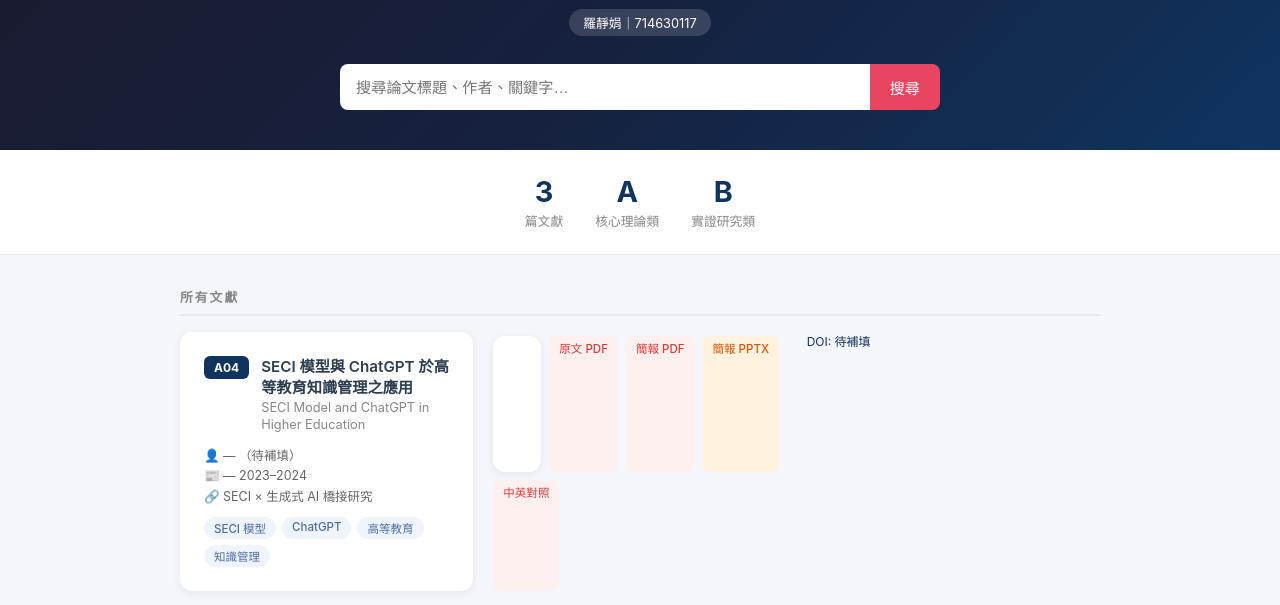
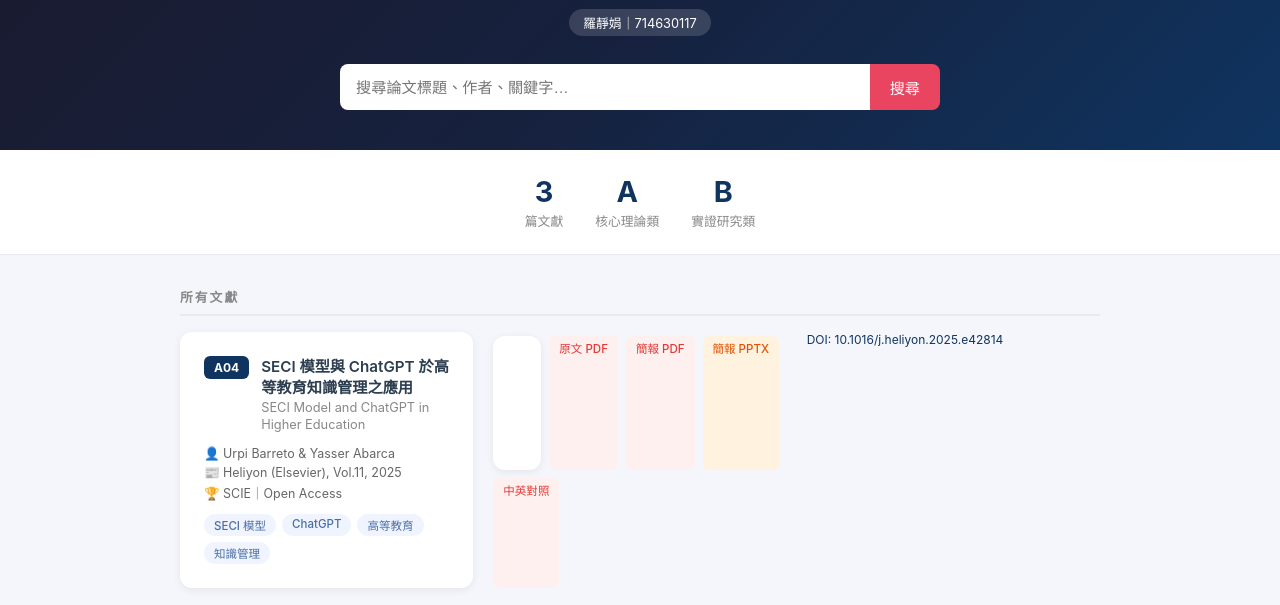
Before and after one commit to tarshar4242/thesis-library, a plain HTML site: page index.html in a window 1280 px wide. Shown: the part 127-732 px from the top of the page. Drawn offline with Linux system fonts and the light colour scheme.

Commit message:
更新 A04 書目資料：Barreto & Abarca, Heliyon 2025, DOI 10.1016/j.heliyon.2025.e42814

```diff
--- a/index.html
+++ b/index.html
@@ -122,9 +122,9 @@
         </div>
       </div>
       <div class="card-meta">
-        <span>👤 — （待補填）</span>
-        <span>📰 — 2023–2024</span>
-        <span>🔗 SECI × 生成式 AI 橋接研究</span>
+        <span>👤 Urpi Barreto & Yasser Abarca</span>
+        <span>📰 Heliyon (Elsevier), Vol.11, 2025</span>
+        <span>🏆 SCIE｜Open Access</span>
       </div>
       <div class="card-tags">
         <span class="tag">SECI 模型</span>
@@ -138,7 +138,7 @@
         <a class="file-btn pptx" href="A04/A04論文研讀_簡報_20260613.pptx" onclick="e=>e.stopPropagation()">簡報 PPTX</a>
         <a class="file-btn pdf" href="A04/A04論文_逐句中英對照_20260617.pdf" onclick="e=>e.stopPropagation()">中英對照</a>
       </div>
-      <div class="doi-link">DOI: 待補填</div>
+      <div class="doi-link">DOI: 10.1016/j.heliyon.2025.e42814</div>
     </a>
 
     <!-- A05 -->
```
Also changed, not shown: A04/README.md.
